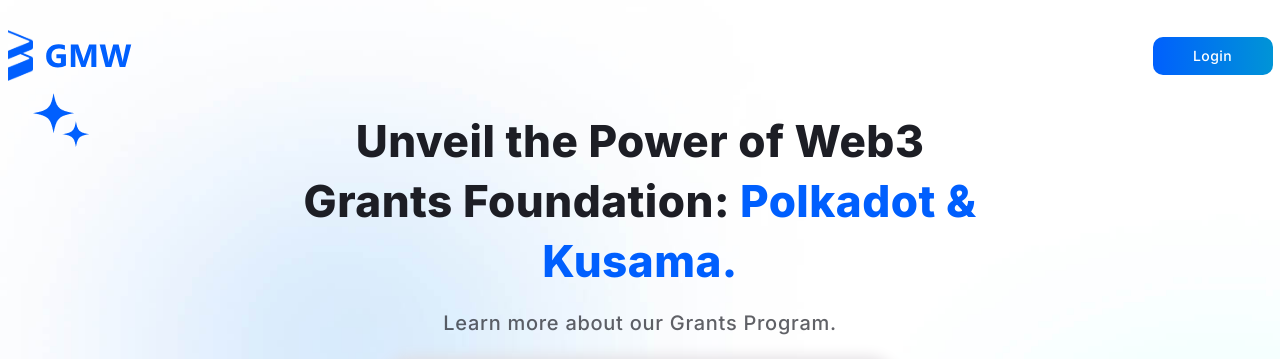
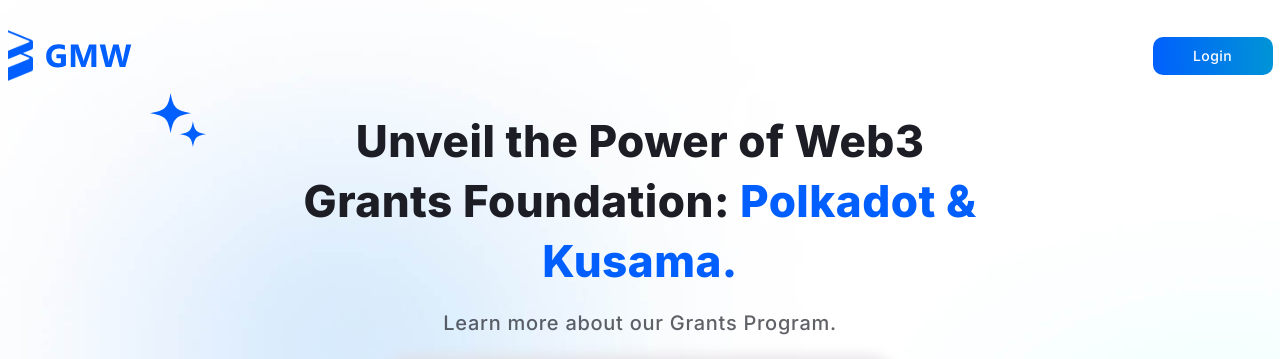
Before and after one commit to antiers-solutions/gmw-frontend, a React (Create React App) app: page / in a window 1280 px wide. Shown: the top 359 px of the page. Built offline with nearby package versions, Linux system fonts and the light colour scheme; no server answers.

Commit message:
changes on header

```diff
--- a/package.json
+++ b/package.json
@@ -55,5 +55,5 @@
       "last 1 safari version"
     ]
   },
-  "proxy": "http://172.15.15.58:7001"
+  "proxy": "http://125.21.216.158:5443"
 }
--- a/src/components/ui/Layout/PrimaryLayout/PrimaryLayout.scss
+++ b/src/components/ui/Layout/PrimaryLayout/PrimaryLayout.scss
@@ -31,21 +31,24 @@
     padding: 0 3rem 3.5rem 3rem;
     overflow: auto;
     height: calc(100vh - 40px);
+    @media (max-width: 1199px) {
+      height: 100vh;
+    }
     @media (max-width: 991px) {
       border-radius: 2rem;
-      padding: 2.5rem 2rem;
+      padding: 0 2rem 2.5rem;
     }
     @media (max-width: 767px) {
       border-radius: 0;
     }
   }
 }
-header {
+header.header {
   padding-top: 3.5rem;
 }
 
 .is-sticky {
-  header {
+  header.header {
     position: sticky;
     top: 0px;
     width: 100%;
@@ -54,18 +57,7 @@
     padding-bottom: 10px !important;
     // padding: 0px 3rem;
     background-color: $lightWhite !important;
-    z-index: 99;
-    @media (max-width: 1880px) {
-      max-width: calc(97.8% - 23rem);
-      left: 27rem;
-    }
-    @media (max-width: 1840px) {
-      max-width: calc(97.8% - 23rem);
-      left: 27rem;
-    }
-    @media (max-width: 1199px) {
-      max-width: 100%;
-      left: 0rem;
-    }
+    z-index: 9;
+
   }
 }
--- a/src/pages/private/Projects/Projects.scss
+++ b/src/pages/private/Projects/Projects.scss
@@ -125,7 +125,7 @@
 .project {
   .select__control {
     height: 46px;
-    background-color: #fff;
+    background-color: $white;
     border-radius: 10px;
     max-width: 168px;
     width: 100%;
@@ -146,7 +146,7 @@
   .green {
     .select__value-container {
       .select__single-value {
-        color: green !important;
+        color:$green !important;
       }
     }
 
@@ -158,7 +158,7 @@
   .red {
     .select__value-container {
       .select__single-value {
-        color: red !important;
+        color:$red !important;
       }
     }
 
@@ -169,14 +169,14 @@
 
   .green {
     div {
-      color: green !important;
+      color: $green !important;
 
       &:nth-child(1) {
-        color: #FFBB35 !important;
+        color: $yellow !important;
       }
 
       &:nth-child(3) {
-        color: red !important;
+        color: $red !important;
       }
 
     }
@@ -184,14 +184,14 @@
 
   .yellow {
     div {
-      color: #FFBB35 !important;
+      color: $yellow !important;
 
       &:nth-child(2) {
-        color: green !important;
+        color: $green !important;
       }
 
       &:nth-child(3) {
-        color: red !important;
+        color: $red !important;
       }
     }
   }
@@ -199,14 +199,14 @@
   .red {
 
     div {
-      color: red !important;
+      color: $red !important;
 
       &:nth-child(2) {
-        color: green !important;
+        color: $green !important;
       }
 
       &:nth-child(1) {
-        color: #FFBB35 !important;
+        color: $yellow !important;
       }
 
 
--- a/src/pages/public/Home/Home.scss
+++ b/src/pages/public/Home/Home.scss
@@ -46,7 +46,9 @@
 
   &-top {
     text-align: center;
-    margin: auto 0 2rem;
+    margin: 0 auto 2rem;
+    max-width: 1000px;
+    width: 100%;
 
     @media (max-width: 575px) {
       margin-top: 3rem;
@@ -285,29 +287,25 @@
 
 
 .home-top {
-  h1 {
   position: relative;
-
+  z-index: 9;
   &::before {
     content: "";
     position: absolute;
     background-image: url('../../../assets/images/Vectorstar.png');
-      left: 22%;
-      height: 150px;
-      width: 100px;
+    left: 10px;
+    height: 54px;
+    width: 56px;
     background-repeat: no-repeat;
     top: -18px;
+    z-index: -1;
 
-      @media (max-width:1299px) {
-        left: 2%;
-      }
+    // @media (max-width:1299px) {
+    //   left: 2%;
+    // }
 
     @media (max-width:480px) {
-        left: 0%;
-        height: 31px;
-        width: 37px;
-        background-size: contain;
+      content: unset;
     }
   }
 }
-}
```
Lines whose indentation alone changed are shown as unchanged.
